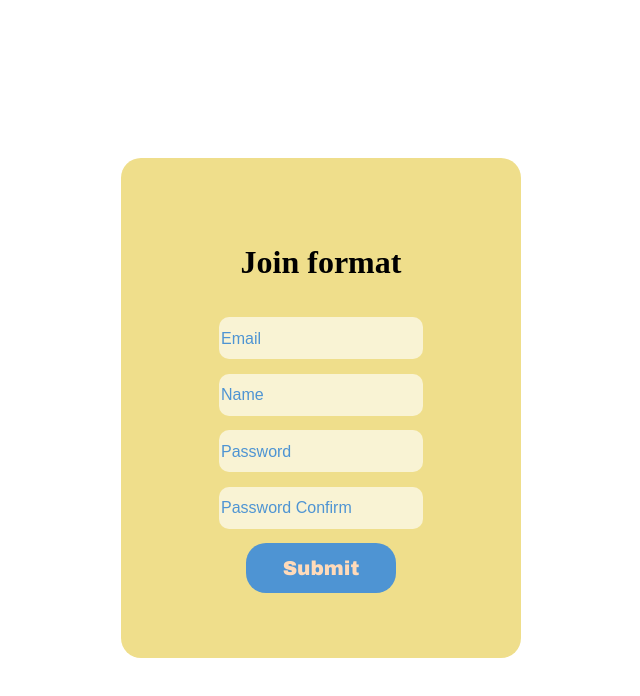
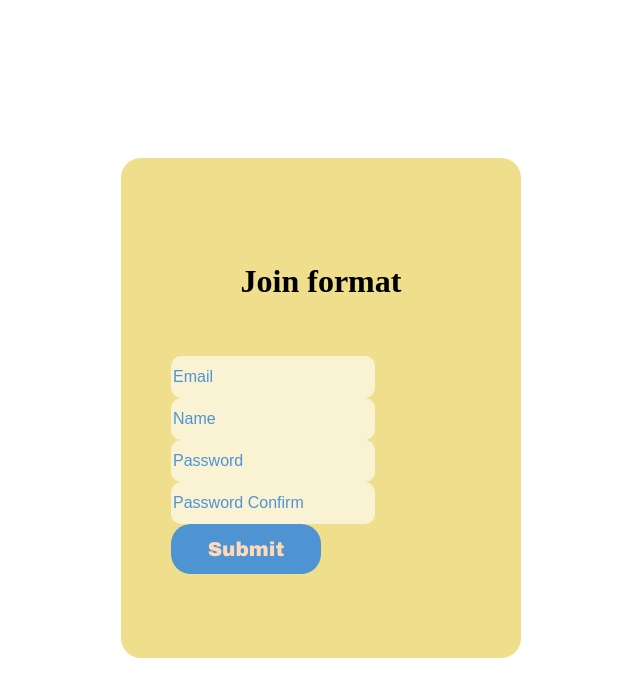
Before and after one commit to millwheel/oauth-login-test, a React (Create React App) app in the folder v1-email-password/login-front/: page /join in a window 1280 px wide. Shown: the top 696 px of the page, without its empty margins (319-959 px from the left). Built offline with nearby package versions, Linux system fonts and the light colour scheme.

Commit message:
feat: Add logout function

```diff
--- a/v1-email-password/login-front/src/App.js
+++ b/v1-email-password/login-front/src/App.js
@@ -1,17 +1,34 @@
 import "./styles.css";
 import { BrowserRouter, Route, Routes } from "react-router-dom";
+import { useState } from "react";
+
 import Login from "./Login";
 import Join from "./Join";
 import Home from "./Home";
+import Logout from "./Logout";
 
 function App() {
+  const [isAuthenticated, setIsAuthenticated] = useState(false);
   return (
     <div>
       <BrowserRouter>
         <Routes>
-          <Route path="/" element={<Home />} />
-          <Route path="/login" element={<Login />} />
-          <Route path="/join" element={<Join />} />
+          <Route
+            path="/"
+            element={<Home isAuthenticated={isAuthenticated} />}
+          />
+          <Route
+            path="/login"
+            element={<Login isAuthenticated={isAuthenticated} />}
+          />
+          <Route
+            path="/join"
+            element={<Join isAuthenticated={isAuthenticated} />}
+          />
+          <Route
+            path="/logout"
+            element={<Logout setIsAuthenticated={setIsAuthenticated} />}
+          />
         </Routes>
       </BrowserRouter>
     </div>
--- a/v1-email-password/login-front/src/Home.js
+++ b/v1-email-password/login-front/src/Home.js
@@ -1,27 +1,41 @@
 import React from "react";
 import { Link } from "react-router-dom";
 
-function Login() {
+function Home({ isAuthenticated }) {
   return (
     <div>
       <div className="header">
         <h2 className="intro">Login Test App</h2>
         <div>
+          {isAuthenticated ? (
+            <>
               <Link to={"/login"}>
                 <button className={"login_button"}> login </button>
               </Link>
               <Link to={"/join"}>
                 <button className={"join_button"}> join </button>
               </Link>
+            </>
+          ) : (
+            <>
+              <Link to={"/logout"}>
+                <button className={"login_button"}>Logout</button>
+              </Link>
+            </>
+          )}
         </div>
       </div>
       <div className="body">
         <div className="status_text_container">
-          <h1>You should login</h1>
+          <h1>
+            {isAuthenticated
+              ? "Welcome. You are logged in."
+              : "You should login"}
+          </h1>
         </div>
       </div>
     </div>
   );
 }
 
-export default Login;
+export default Home;
--- a/v1-email-password/login-front/src/Join.js
+++ b/v1-email-password/login-front/src/Join.js
@@ -1,15 +1,72 @@
-import React from "react";
+import React, { useState } from "react";
+import axios from "axios";
+import { useNavigate } from "react-router-dom";
 
-function Join() {
+function Join({ setIsAuthenticated }) {
+  const [email, setEmail] = useState("");
+  const [name, setName] = useState("");
+  const [password, setPassword] = useState("");
+  const [passwordConfirm, setPasswordConfirm] = useState("");
+  const [error, setError] = useState("");
+  const navigate = useNavigate();
+
+  const handleSubmit = async (e) => {
+    e.preventDefault();
+    if (password !== passwordConfirm) {
+      setError("Passwords do not match");
+      return;
+    }
+
+    try {
+      const response = await axios.post("http://localhost:8080/join", {
+        email,
+        name,
+        password,
+      });
+
+      console.log("Signup successful:", response.data);
+      setIsLoggedIn(true); // Set login state to true after successful signup
+      navigate("/"); // Redirect to home page after signup
+    } catch (error) {
+      setError("Sign-up failed");
+      console.error(error.response?.data || error.message);
+    }
+  };
+
   return (
     <div className="frame">
       <div className="container">
         <h1>Join format</h1>
-        <input type="email" placeholder="Email" />
-        <input type="text" placeholder="Name" />
-        <input type="password" placeholder="Password" />
-        <input type="password" placeholder="Password Confirm" />
-        <button className="submit_button">Submit</button>
+        {error && <p style={{ color: "red" }}>{error}</p>}
+        <form onSubmit={handleSubmit}>
+          <input
+            type="email"
+            placeholder="Email"
+            onChange={(e) => setEmail(e.target.value)}
+            required
+          />
+          <input
+            type="text"
+            placeholder="Name"
+            onChange={(e) => setName(e.target.value)}
+            required
+          />
+          <input
+            type="password"
+            placeholder="Password"
+            onChange={(e) => setPassword(e.target.value)}
+            required
+          />
+          <input
+            type="password"
+            placeholder="Password Confirm"
+            onChange={(e) => setPasswordConfirm(e.target.value)}
+            required
+          />
+          <button className="submit_button" type="submit">
+            Submit
+          </button>
+        </form>
       </div>
     </div>
   );
--- a/v1-email-password/login-front/src/Login.js
+++ b/v1-email-password/login-front/src/Login.js
@@ -1,6 +1,6 @@
 import React from "react";
 
-function Login() {
+function Login({ setIsAuthenticated }) {
   return (
     <div className="frame">
       <div className="container">
--- /dev/null
+++ b/v1-email-password/login-front/src/Logout.js
@@ -0,0 +1,16 @@
+import { useEffect } from "react";
+import { useNavigate } from "react-router-dom";
+
+function Logout({ setIsAuthenticated }) {
+  const navigate = useNavigate();
+
+  useEffect(() => {
+    setIsAuthenticated(false);
+
+    navigate("/");
+  }, [setIsAuthenticated, navigate]);
+
+  return null;
+}
+
+export default Logout;
--- a/v1-email-password/login-front/src/styles.css
+++ b/v1-email-password/login-front/src/styles.css
@@ -15,6 +15,7 @@
 }
 
 button{
+    border: none;
     font-family: "Arial Black", serif;
     font-weight: bold;
     font-size: 20px;
@@ -37,7 +38,6 @@ button{
 }
 
 .login_button{
-    border: none;
     color: #408cce;
     backgroud-color: white;
     margin: 10px;
@@ -49,7 +49,6 @@ button{
 }
 
 .join_button{
-    border: none;
     color: white;
     background-color: #408cce;
     margin: 10px;
```
Lines whose indentation alone changed are shown as unchanged.
